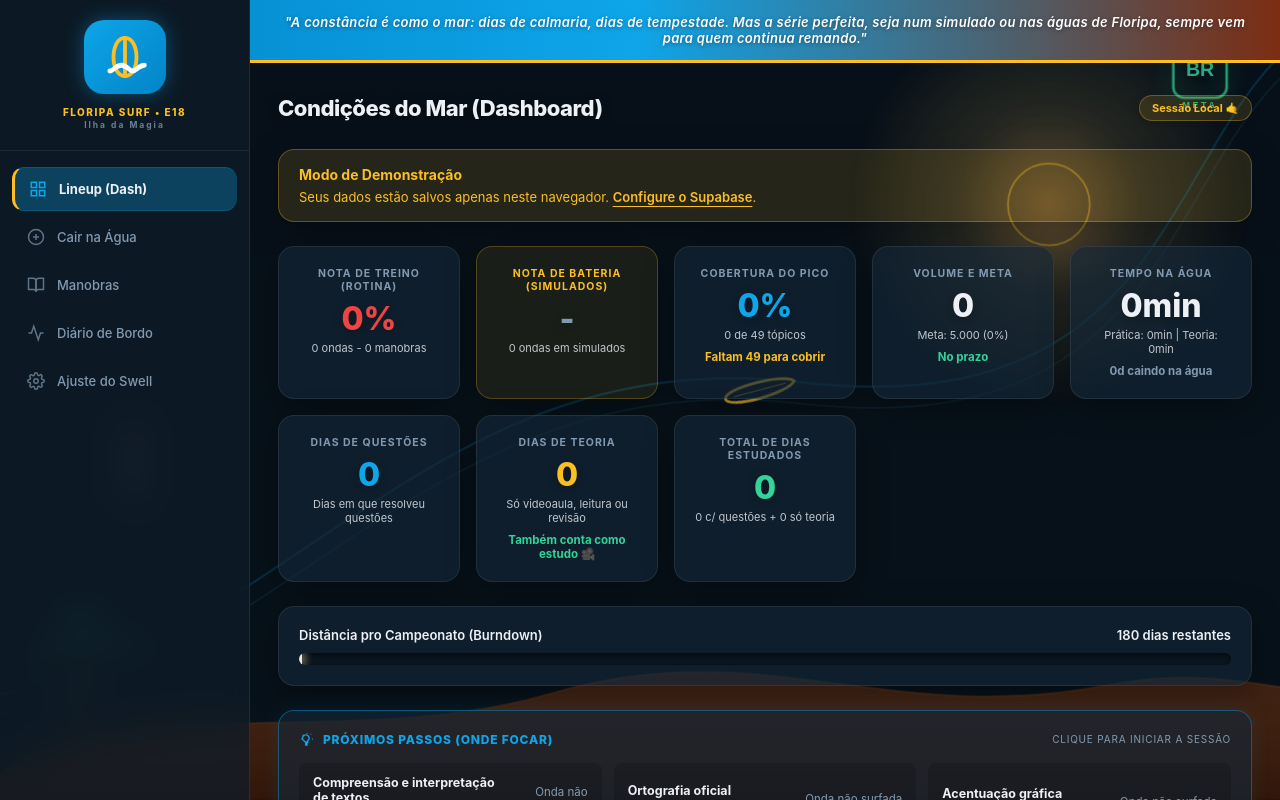
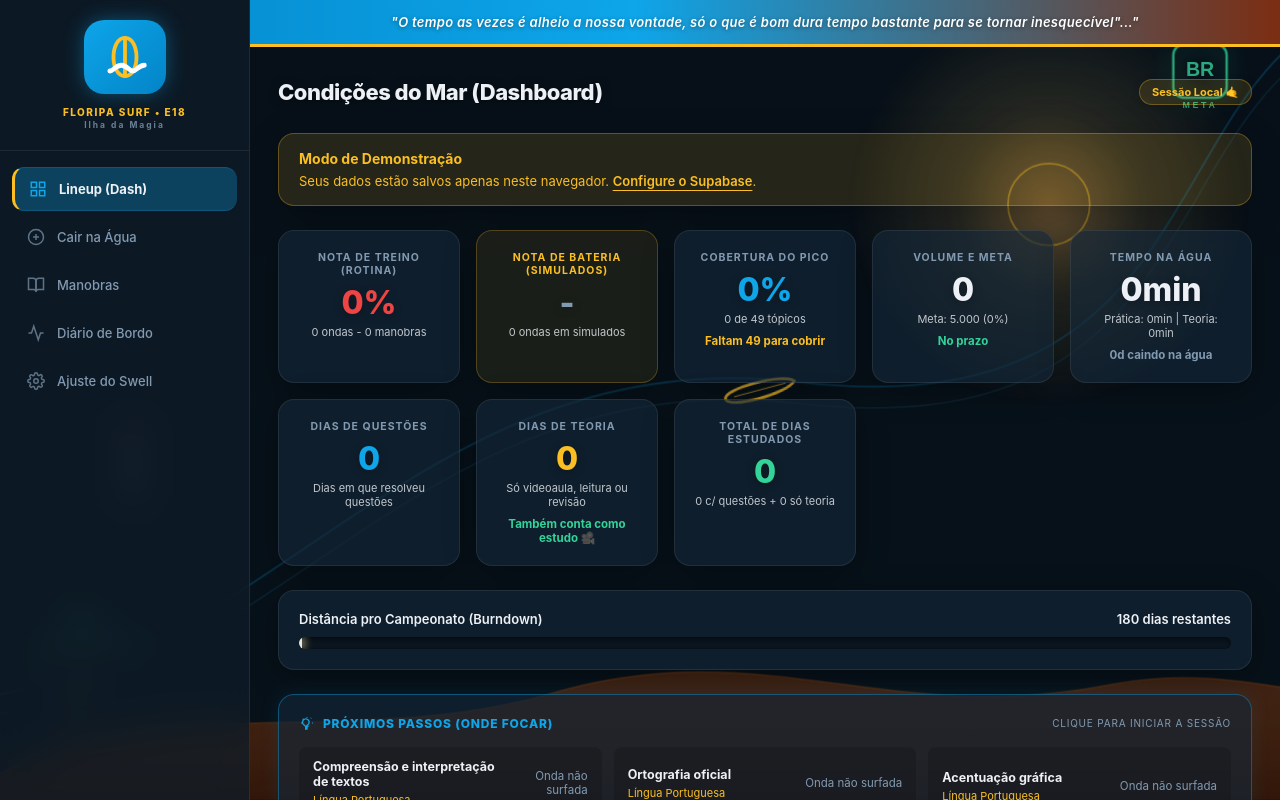
Before and after one commit to Willian-Kesley/Monitor-de-quest-es, a plain HTML site: page index.html in a window 1280 px wide. Drawn offline with nearby package versions, Linux system fonts and the light colour scheme.

Commit message:
Update index.html

```diff
--- a/index.html
+++ b/index.html
@@ -352,7 +352,7 @@
   </nav>
   <div style="display:flex; flex-direction:column; height: 100vh; overflow: hidden;">
     <div class="quote-banner">
-      "A constância é como o mar: dias de calmaria, dias de tempestade. Mas a série perfeita, seja num simulado ou nas águas de Floripa, sempre vem para quem continua remando."
+      "O tempo as vezes é alheio a nossa vontade, só o que é bom dura tempo bastante para se tornar inesquecível"..."
     </div>
     <main class="main" style="flex:1;">
 
```
